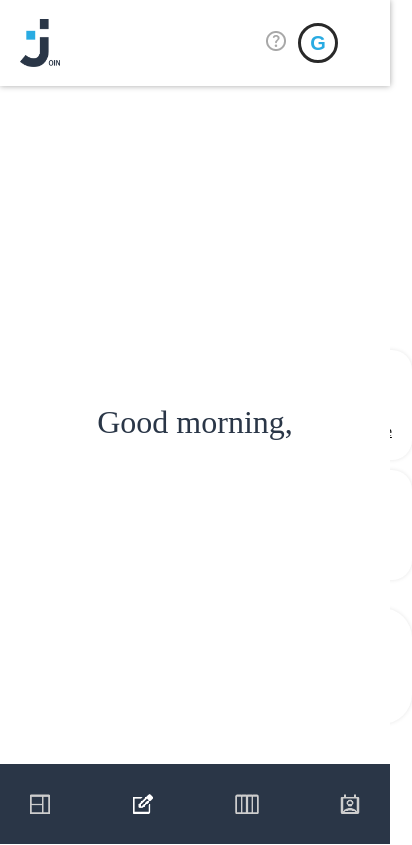
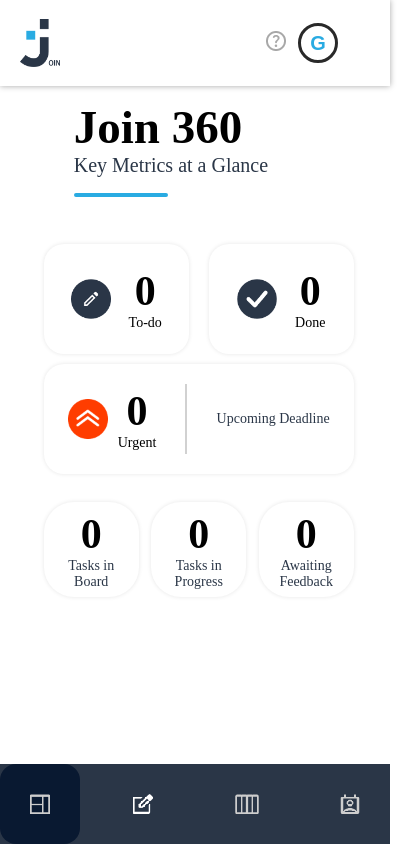
Before and after one commit to devcontain/join-angular, an Angular app: page /summary in a window 390 px wide. Shown: the top 845 px of the page, 412 px wide, since content can reach past the window. Built offline with nearby package versions, Linux system fonts and the light colour scheme.

Commit message:
implement Angular routing and active sidebar navigation

```diff
--- a/src/app/app.html
+++ b/src/app/app.html
@@ -3,5 +3,8 @@
 }
 <app-header />
 <app-sidebar />
-<app-summary />
+<!-- <app-summary />
+<app-add-task />
+<app-board />
+<app-contacts /> -->
 <router-outlet />
--- a/src/app/features/summary/summary.html
+++ b/src/app/features/summary/summary.html
@@ -10,8 +10,8 @@
         <div class="summary-tasks">
             <div class="summary-todo-done-flex">
                 <a href="board.html" class="summary-todo-done">
-                    <img src="/assets/images/to_do_img.png" class="summary-images">
-                    <img src="/assets/images/to_do_img_white.png" class="summary-images-hover">
+                    <img src="/assets/images/to_do_img.png" class="summary-img">
+                    <img src="/assets/images/to_do_img_white.png" class="summary-img-hover">
                     <div class="summary-todo-done-numbers">
                         <h3 id="summary_to_do">0</h3>
                         <span>To-do</span>
@@ -19,8 +19,8 @@
                 </a>
 
                 <a href="board.html" class="summary-todo-done">
-                    <img src="/assets/images/done_img.png" class="summary-images">
-                    <img src="/assets/images/dones_img_white.png" class="summary-images-hover">
+                    <img src="/assets/images/done_img.png" class="summary-img">
+                    <img src="/assets/images/dones_img_white.png" class="summary-img-hover">
                     <div class="summary-todo-done-numbers">
                         <h3 id="summary_done">0</h3>
                         <span>Done</span>
--- a/src/app/features/summary/summary.scss
+++ b/src/app/features/summary/summary.scss
@@ -45,6 +45,7 @@
 
     a {
         color: black;
+        text-decoration: none;
     }
 }
 
@@ -80,6 +81,14 @@
     transition: 0.05s;
     background-color: #2A3647;
     color: white;
+
+    h3 {
+        color: white;
+    }
+
+    span {
+        color: white;
+    }
 
     .summary-img-hover {
         display: block;
@@ -234,6 +243,10 @@
     margin-right: -16px;
     margin-top: -16px;
 
+    h3 {
+        color: white;
+    }
+
     span {
         color: white;
     }
@@ -246,6 +259,10 @@
     margin-top: -16px;
     background-color: #2A3647;
     color: white;
+
+    h3 {
+        color: white;
+    }
 
     span {
         color: white;
@@ -260,6 +277,10 @@
     color: white;
     margin-left: -16px;
     margin-top: -16px;
+
+    h3 {
+        color: white;
+    }
 
     span {
         color: white;
@@ -309,6 +330,7 @@
     .summary-margin {
         margin-left: 0px;
         margin-bottom: 120px;
+        margin-top: 128px;
         width: 100%;
         display: flex;
         flex-direction: column;
@@ -329,10 +351,17 @@
         animation-iteration-count: 1
     }
 
-    @media only screen and (max-width: 700px) {
-        .summary-upcoming-deadline {
-            margin-left: 20px;
+    @keyframes handy-welcome {
+        to {
+            opacity: 0;
+            display: none;
         }
+    }
+}
+
+@media only screen and (max-width: 700px) {
+    .summary-upcoming-deadline {
+        margin-left: 20px;
     }
 
     .summary-join-360 {
@@ -492,3 +521,97 @@
         margin-top: -2px;
     }
 }
+
+@media only screen and (max-width: 500px) {
+    .summary-join-360 {
+        margin-left: 2%;
+    }
+
+    .summary-tasks-flex {
+        margin-left: 2%;
+        margin-top: 40px;
+        width: 310px;
+        height: 384px;
+
+    }
+
+    .summary-margin {
+        margin-top: 100px;
+    }
+
+    .summary-todo-done {
+        width: 145px;
+
+        h3 {
+            font-size: 42px;
+        }
+    }
+
+    .summary-todo-done:hover {
+        width: 150px;
+    }
+
+    .summary-urgent-flex {
+        width: 310px;
+        height: 110px;
+        border-radius: 20px;
+
+        img {
+            margin-right: 10px;
+        }
+    }
+
+    .summary-urgent {
+        margin-left: 24px;
+
+        h3 {
+            font-size: 42px;
+        }
+
+        span {
+            font-size: 14px;
+        }
+
+    }
+
+    .summary-upcoming-deadline {
+        margin-right: 24px;
+
+        h3 {
+            margin: 0px
+        }
+    }
+
+    .summary-board-progress {
+        height: 95px;
+        width: 95px;
+
+        h3 {
+            font-size: 42px;
+        }
+
+        span {
+            font-size: 14px;
+        }
+    }
+
+    .summary-board-progressl:hover {
+        height: 97px;
+        width: 97px;
+        margin-right: -2px;
+        margin-top: -2px;
+    }
+
+    .summary-board-progress:hover {
+        height: 97px;
+        width: 97px;
+        margin-top: -2px;
+    }
+
+    .summary-board-progressr:hover {
+        height: 97px;
+        width: 97px;
+        margin-left: -2px;
+        margin-top: -2px;
+    }
+}
--- a/src/app/shared/sidebar/sidebar.html
+++ b/src/app/shared/sidebar/sidebar.html
@@ -1,13 +1,13 @@
 <div class="sec-menu">
     <img src="/assets/images/Join.png" class="menu-joinlogo">
     <div class="sec-menu-flex">
-        <a href="summary.html" class="sec-menu-board sec-menu-board-summary"><img
+        <a routerLink="/summary" routerLinkActive="active" class="sec-menu-board sec-menu-board-summary"><img
                 src="/assets/images/summary_icon.png"><span>Summary</span></a>
-        <a href="add_task.html" class="sec-menu-board sec-menu-board-task"><img
+        <a routerLink="/add-task" routerLinkActive="active" class="sec-menu-board sec-menu-board-task"><img
                 src="/assets/images/add_task_icon.png"><span>Add Task</span></a>
-        <a href="board.html" class="sec-menu-board sec-menu-board-board"><img
+        <a routerLink="/board" routerLinkActive="active" class="sec-menu-board sec-menu-board-board"><img
                 src="/assets/images/board_icon.png"><span>Board</span></a>
-        <a href="contacts.html" class="sec-menu-board sec-menu-board-contacts"><img
+        <a routerLink="/contacts" routerLinkActive="active" class="sec-menu-board sec-menu-board-contacts"><img
                 src="/assets/images/contacts_icon.png"><span>Contacts</span></a>
     </div>
     <div class="sec-menu-flex-police">
--- a/src/app/shared/sidebar/sidebar.scss
+++ b/src/app/shared/sidebar/sidebar.scss
@@ -59,6 +59,10 @@
 
 .sec-menu-flex-police p:hover {
     color: rgb(58, 140, 235);
+}
+
+a.active {
+    background-color: rgb(9, 25, 49)
 }
 
 @media only screen and (max-width: 1300px) {
--- a/src/app/shared/sidebar/sidebar.ts
+++ b/src/app/shared/sidebar/sidebar.ts
@@ -1,9 +1,10 @@
 import { Component } from '@angular/core';
+import { RouterLink, RouterLinkActive } from '@angular/router';
 
 @Component({
-  imports: [],
+  imports: [RouterLink, RouterLinkActive],
   selector: 'app-sidebar',
   styleUrl: './sidebar.scss',
   templateUrl: './sidebar.html',
 })
-export class Sidebar {}
+export class Sidebar { }
```
Also changed, not shown: src/app/app.ts (+7 -1 lines).
